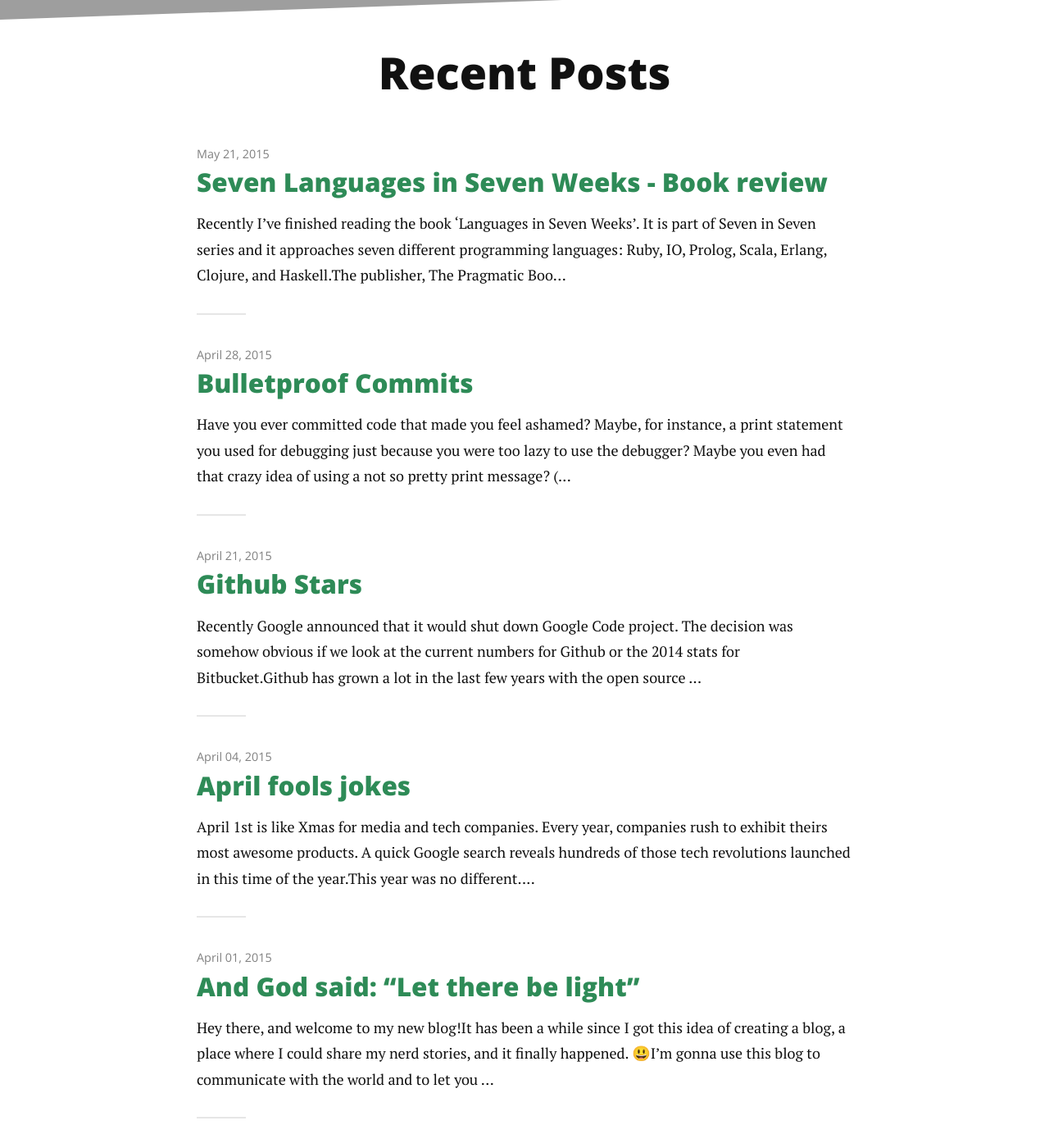
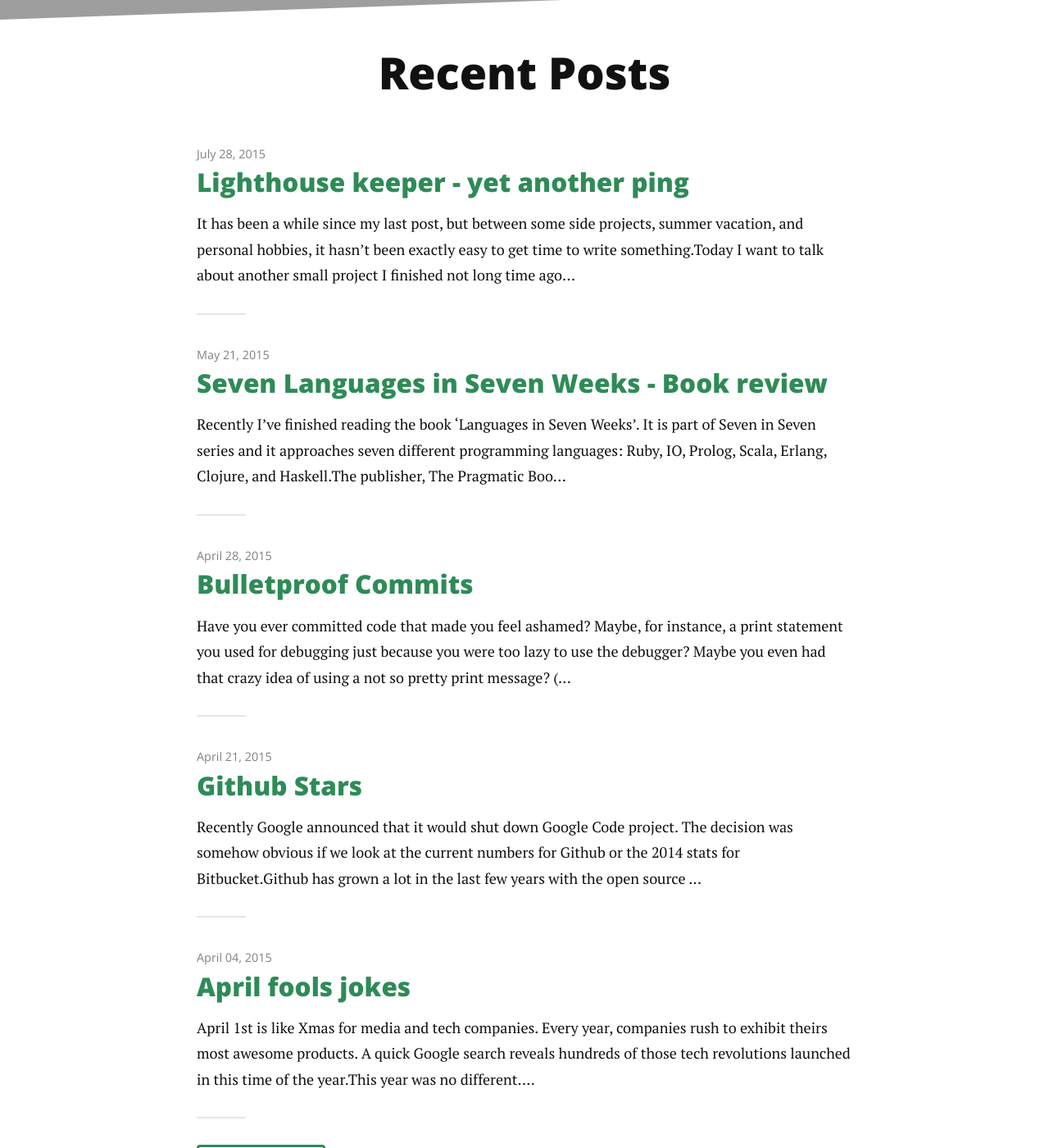
Before and after one commit to pedrorijo91/pedrorijo91.github.io, a Jekyll site: the page built from index.html, in a window 1280 px wide and 1400 px high, scrolled down 242 px. Shown: the whole window at 82% size. Built offline with Jekyll 4.4.1, drawn with Linux system fonts in a browser that asks for light colours; nearby versions of some CDN libraries; emoji names are drawn with the system emoji font; Markdown is read by kramdown in place of the engine named in the settings; the list of posts is cut into pages by our own code; comment, search, counter and statistics services are not loaded; some of the changed lines change nothing that is shown.

Commit message:
:memo: Add lighthouse-keeper project post

```diff
--- /dev/null
+++ b/_posts/2015-07-28-lighthouse-keeper.markdown
@@ -0,0 +1,50 @@
+---
+layout: post
+
+title:  'Lighthouse keeper - yet another ping'
+date:   2015-07-28 15:15:00
+image: lighthouse-keeper.jpg
+
+tags: [projects]
+---
+<span class="dropcap">I</span>t has been a while since my last post, but between some side projects, summer vacation, and personal hobbies, it hasn't been exactly easy to get time to write something.
+
+Today I want to talk about another small project I finished not long time ago!
+
+<p align='center'><img src='/assets/img/GYC2015-logo.png' alt='GYC2015' title='GoYouth Conference 2015' width='300px'/></p>
+
+It all started at [Go Youth Conference 2015](http://www.goyouthconf.com/) (or GYC 2015) last April.
+GYC is an unique conference, created by a group of young entrepreneurs in 2012, with one clear goal, to inspire and empower young people to create their own future. Where entrepreneurs can exchange ideas, start meaningful conversations and be introduced to powerful content that can help them to thrive and take charge of their economic future.
+This year edition presented us an excellent line-up, containing speakers such as:
+
+* [Morten Primdahl](https://twitter.com/primdahl), Co-Founder and CTO at [Zendesk](https://www.zendesk.com/);
+* [Burt Helm](http://www.burthelm.com/), Senior Contributing Writer at [Inc.](http://www.inc.com/);
+* [Kathryn Minshew](https://twitter.com/kmin), Co-Founder and CEO at [The Muse](https://www.themuse.com/);
+* [Filipa Neto](https://uk.linkedin.com/in/filipacneto), Co-Founder and Managing Director at [Chic By Choice](http://chic-by-choice.com);
+* [Or Arbel](https://twitter.com/orarbel), Co-founder and CEO at [Yo](https://www.justyo.co/);
+* and even [Ray Chan](https://hk.linkedin.com/in/raychan/pt), Co-Founder and CEO at [9GAG](http://9gag.com/)
+
+<p align='center'><img src='/assets/img/yo-logo.png' alt='Yo' title='Yo' width='200px'/></p>
+
+And what really made this project happen was the talk by Or Arbel. In his talk he introduced Yo. Do you remember Yo?</br>
+Yo is a mobile app launched a little more than a year ago (early 2014). It made a huge impact: first it seemed the next big thing, the next social network. Then, it seemed the most pathetic mobile app someone ever did. It had a single functionality: send a 'yo' (a notification, a Snapchat without image, video, text, or any other thing) to someone else - currently it is possible to incorporate links, images, and GPS coordinates.
+[Business Insider](http://www.businessinsider.com/whats-happened-to-7-million-app-yo-now-that-the-hype-has-died-2014-9) and [Entrepreneur](http://www.entrepreneur.com/article/243311) wrote some interesting articles about Yo, just check them !
+
+But Or Arbel made me (and probably everybody in the audience) see the true power of Yo: Yo could replace those 5 seconds calls just to say "Hey man, I'm already at your door to pick you up, just hurry up", or "Hey mom, I'm leaving school now. I'll arrive home in 10 minutes". Even better, it could work as a notification for some service, like a blog. The blog owner (or any automated mechanism) would send a Yo to all its subscribers and they would know a new post had just been released. Well, everything seems nice, but I could use my RSS reader for that, or making a simple (probably free) phone call to my friends and mom...
+
+But that's not the truly power of Yo: Yo is a notification infrastructure that only requires a publisher, and some subscribers. The most powerful example Or Arbel gave us was from a conflict country (I think is Iraq, but not sure) which wanted to implemented a civilian notification channel for missile alert for years, and using Yo it was able to implement it with almost no effort and in very little time.
+
+During his talk, Or Arbel told us about Yo API, and that it would have great new features in the coming months, so I decided to take a look at [Yo API](http://docs.justyo.co/docs). Well, it was simple, and it would be fun to play a bit with it. But what could I do with Yo API? The first idea that crossed my mind was a small python script that would check if a specified URL is responding. If not, it would notify someone (possibly the owner/manager) through Yo. And so was born [lighthouse-keeper](https://github.com/pedrorijo91/lighthouse-keeper) !
+
+<p align='center'><img src='/assets/img/lighthouse-keeper-github.png' alt='lighthouse-keeper repository' title='lighthouse-keeper repository' width='800px'/></p>
+
+Lighthouse-keeper reads several properties from a configuration file:
+
+* URL that should be checked
+* ping definitions (time between each ping request, maximum of errors before notifying, and connection timeout)
+* yo definitions (api token, notifiers, and an optional link to be send in the yo notification)
+* email definitions, if you want to notify by email also (server, account, password, recipients, email subject, email body)
+
+It is a very simple project, one that can be done easily in a weekend, used just to play with Yo API. It is not error safe, many error cases are not being checked. So, if you plan to use it, you'll probably have to test it a bit and make some fixes.
+
+Feel free to take a look in [github](https://github.com/pedrorijo91/lighthouse-keeper).
--- a/projects.html
+++ b/projects.html
@@ -10,6 +10,13 @@ title: Projects
 	<br><br><br>
 
 	<ul>
+		<li>
+			<div><span class="title"><a href="http://pedrorijo91.github.io/blog/lighthouse-keeper">Lighthouse keeper - yet another ping</a> <a href="https://github.com/pedrorijo91/lighthouse-keeper"><i class="fa fa-github"></i></a></span> <small class="execution-date">(2015)</small></div>
+			<div class="description">Lighthouse-keeper is a side project created just to play with <a href="http://docs.justyo.co/docs">Yo API</a> after a very interesting talk by <a href="https://twitter.com/orarbel">Or Arbel</a> at <a href="http://www.goyouthconf.com/">GoYouth Conference 2015</a> in Lisbon.<br/>
+			Written in Python, it allows to notify a website manager through Yo or email when the website is down. Not error proof, but made it just to play with Yo API.</div>
+			<br>
+		</li>
+
 		<li>
 			<div><span class="title"><a href="http://pedrorijo91.github.io/blog/bulletproof-commits/">Commit 4 dummies</a> <a href="https://github.com/pedrorijo91/commit4dummies"><i class="fa fa-github"></i></a></span> <small class="execution-date">(2015)</small></div>
 			<div class="description">Commit 4 dummies is a side project I've developed to help me detecting junk code before committing it. It is based on <a href="http://git-scm.com/book/en/v2/Customizing-Git-Git-Hooks">Git Hooks</a> and it is written in Python. The hook search for words that should be defined in the configuration file, allowing to be easily adopted to any language.</div>
```
Also changed, not shown: assets/img/GYC2015-logo.png (added), assets/img/lighthouse-keeper-github.png (added), assets/img/lighthouse-keeper.jpg (added), assets/img/yo-logo.png (added).
